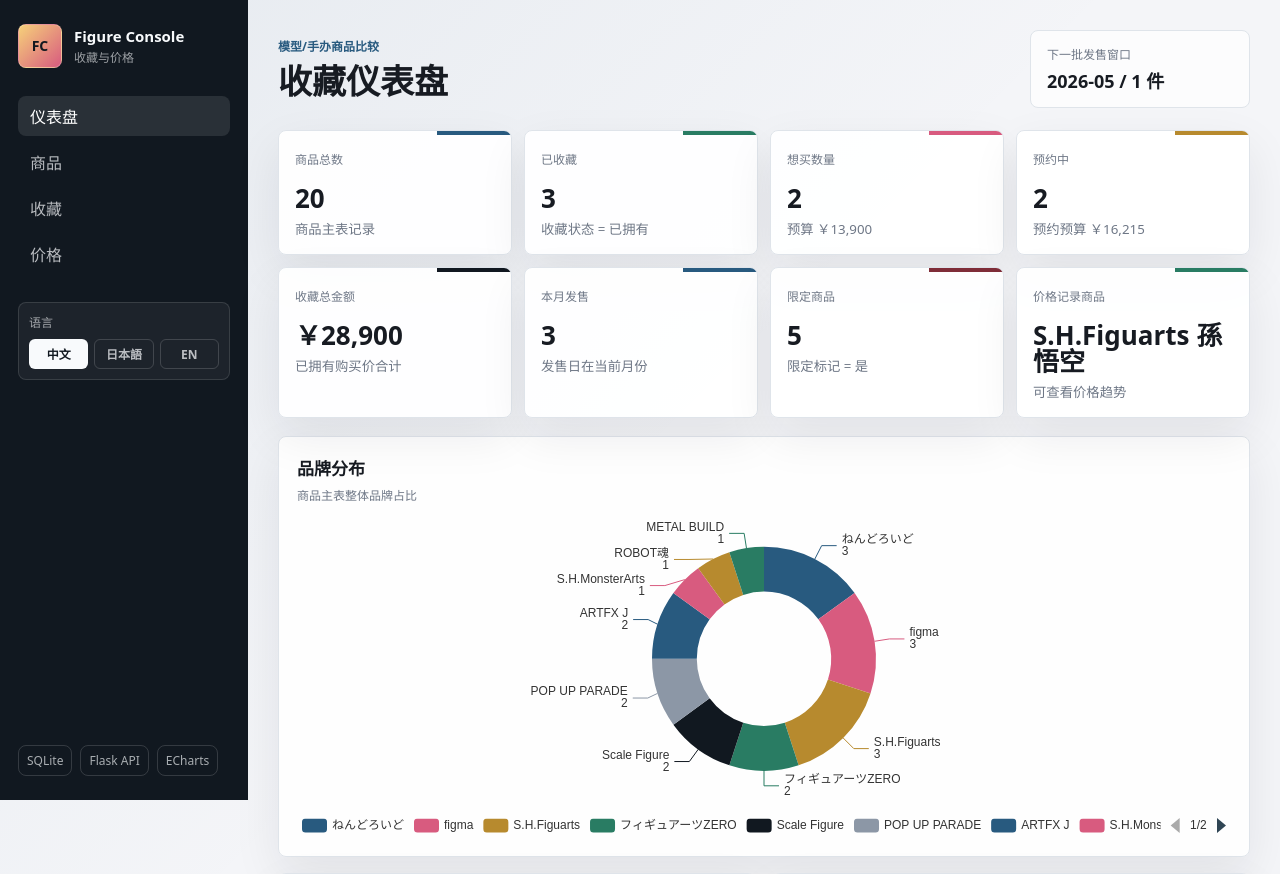
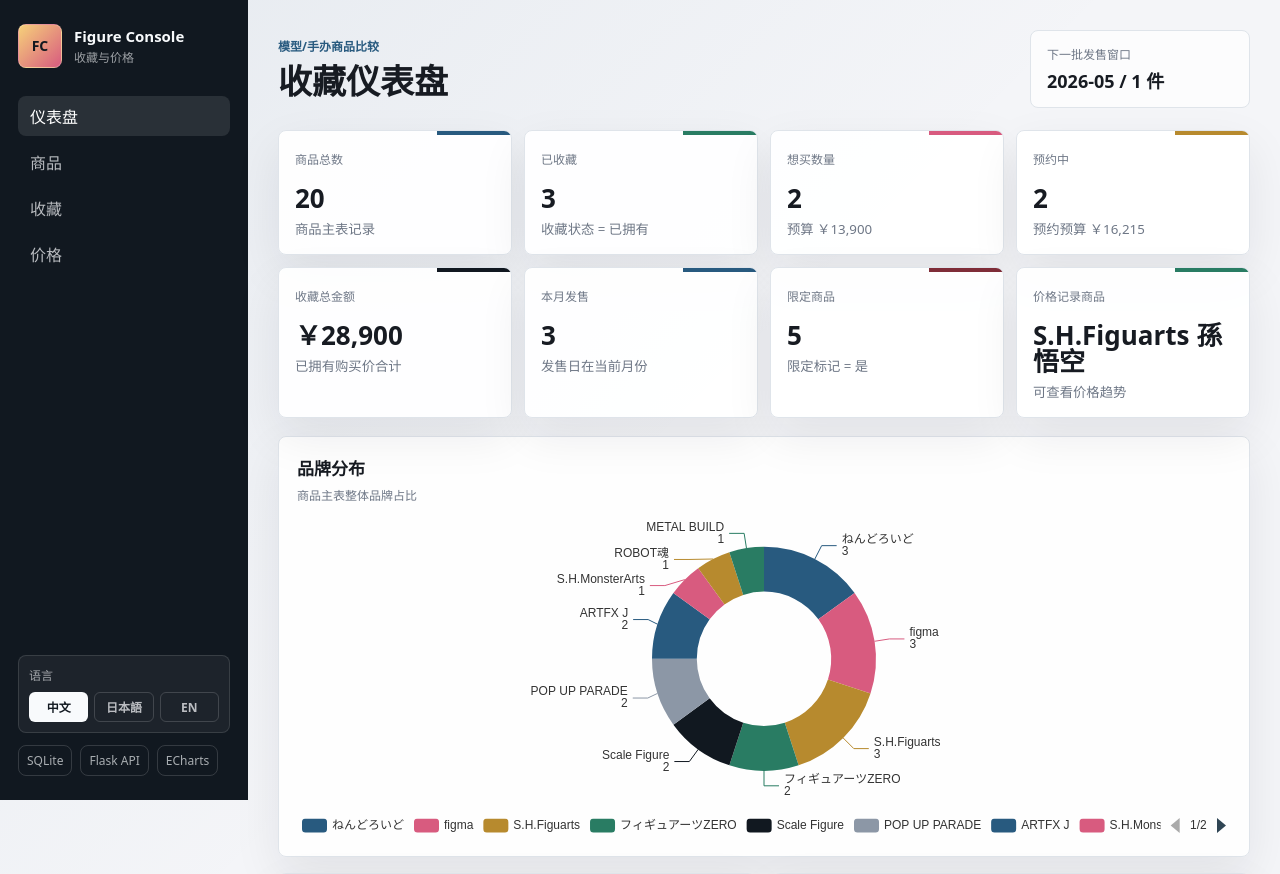
Before and after one commit to panda-pig/Figure-Collection-Price-Dashboard, a Flask app: page / in a window 1280 px wide. Shown: the top 874 px of the page. Run offline with Flask 3, Linux system fonts and the light colour scheme; data comes from the database, SQL or seed files in the repository.

Commit message:
Move language switcher to sidebar bottom

```diff
--- a/static/css/style.css
+++ b/static/css/style.css
@@ -152,11 +152,16 @@ select {
   color: var(--nav);
 }
 
+.sidebar-bottom {
+  display: grid;
+  gap: 12px;
+  margin-top: auto;
+}
+
 .sidebar-note {
   display: flex;
   flex-wrap: wrap;
   gap: 8px;
-  margin-top: auto;
 }
 
 .sidebar-note span {
@@ -566,6 +571,10 @@ tbody tr:hover {
     display: none;
   }
 
+  .sidebar-bottom {
+    margin-top: 0;
+  }
+
   .language-panel {
     padding: 8px;
   }
--- a/templates/base.html
+++ b/templates/base.html
@@ -23,6 +23,7 @@
         <a class="{{ 'active' if page == 'collection' else '' }}" href="/collection" data-i18n="nav.collection">Collection</a>
         <a class="{{ 'active' if page == 'prices' else '' }}" href="/prices" data-i18n="nav.prices">Prices</a>
       </nav>
+      <div class="sidebar-bottom">
         <div class="language-panel" aria-label="Language">
           <span data-i18n="language.label">Language</span>
           <div class="language-switch" role="group" aria-label="Language switcher">
@@ -36,6 +37,7 @@
           <span>Flask API</span>
           <span>ECharts</span>
         </div>
+      </div>
     </aside>
 
     <main class="content">
```
Lines whose indentation alone changed are shown as unchanged.
